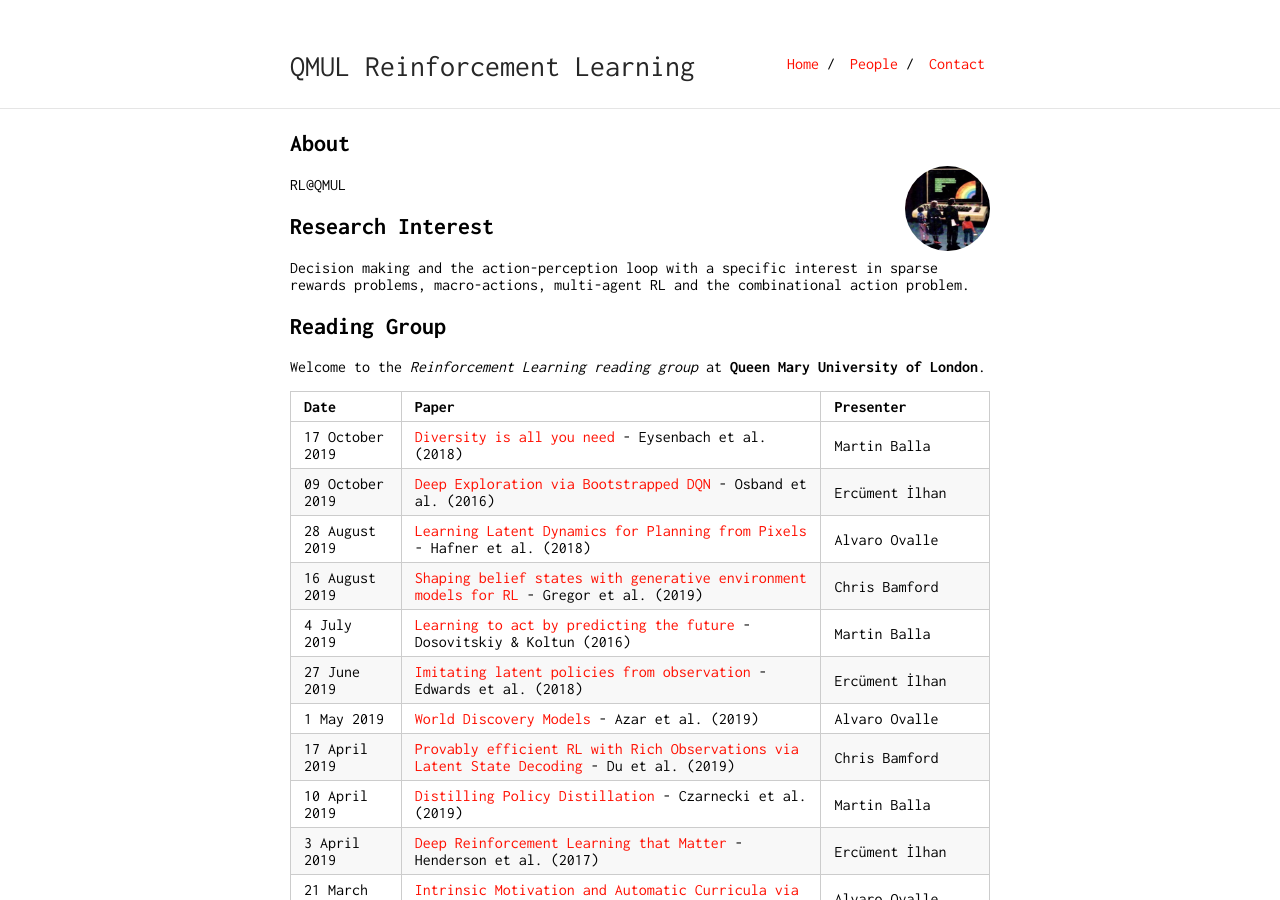
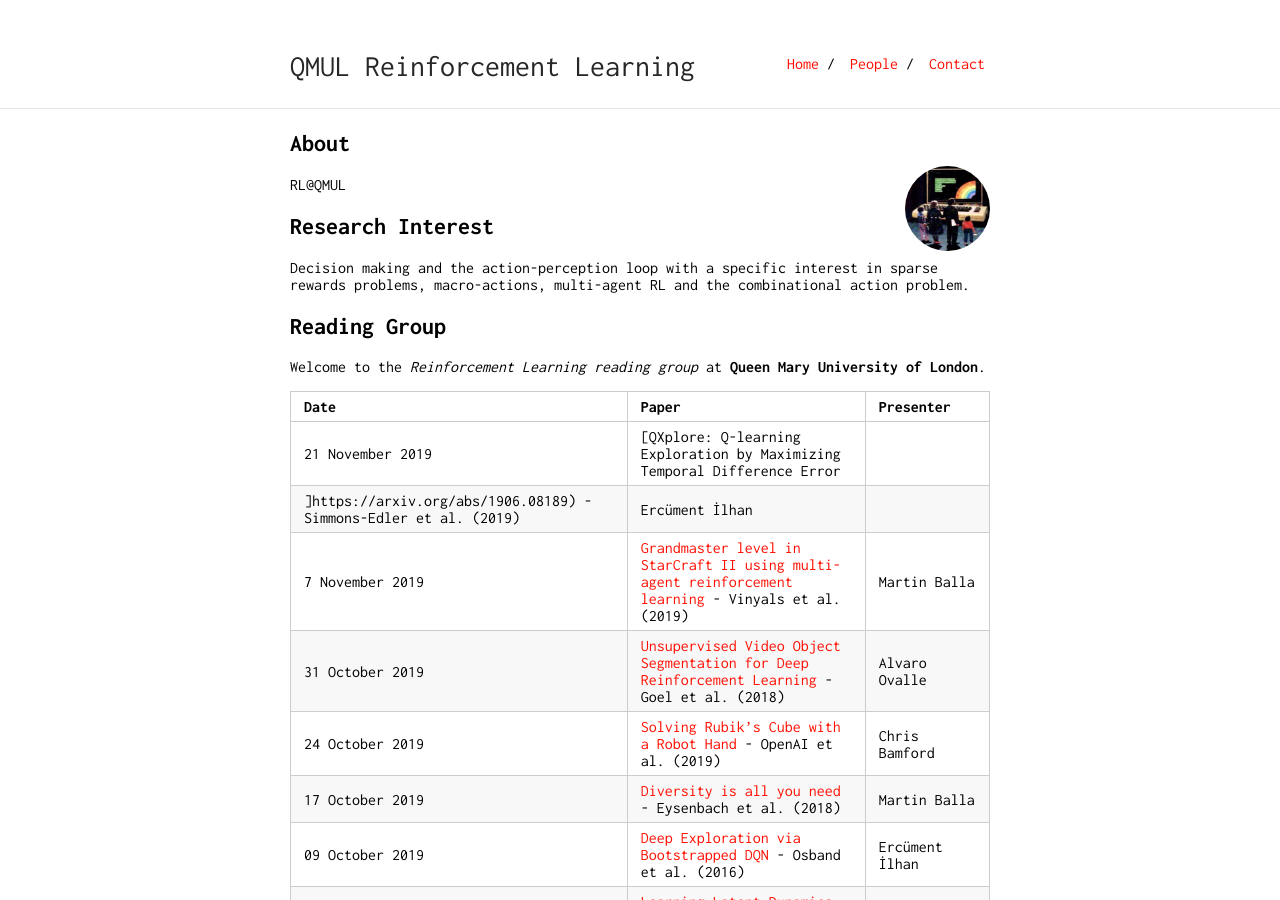
Before and after one commit to qmul-rl/qmul-rl.github.io, a Jekyll site: the page built from index.md, in a window 1280 px wide and 900 px high. Built offline with Jekyll 4.4.1, drawn with Linux system fonts in a browser that asks for light colours; our own code applies the rules of GitHub Pages for plain Markdown files.

Commit message:
updated sessions

```diff
--- a/index.md
+++ b/index.md
@@ -19,6 +19,11 @@ Welcome to the *Reinforcement Learning reading group* at **Queen Mary University
 
 Date | Paper | Presenter
 -----|-------|--------
+21 November 2019 | [QXplore: Q-learning Exploration by Maximizing Temporal Difference Error
+]https://arxiv.org/abs/1906.08189) - Simmons-Edler et al. (2019) | Ercüment İlhan
+7 November 2019 | [Grandmaster level in StarCraft II using multi-agent reinforcement learning](https://www.nature.com/articles/s41586-019-1724-z) - Vinyals et al. (2019) | Martin Balla
+31 October 2019 | [Unsupervised Video Object Segmentation for Deep Reinforcement Learning](https://arxiv.org/abs/1805.07780) - Goel et al. (2018) | Alvaro Ovalle
+24 October 2019 | [Solving Rubik's Cube with a Robot Hand](https://arxiv.org/abs/1910.07113) - OpenAI et al. (2019) | Chris Bamford
 17 October 2019 | [Diversity is all you need](https://arxiv.org/abs/1802.06070) - Eysenbach et al. (2018) | Martin Balla
 09 October 2019 | [Deep Exploration via Bootstrapped DQN](https://arxiv.org/abs/1602.04621) - Osband et al. (2016) | Ercüment İlhan
 28 August 2019 | [Learning Latent Dynamics for Planning from Pixels](https://arxiv.org/abs/1811.04551) - Hafner et al. (2018) | Alvaro Ovalle
```
